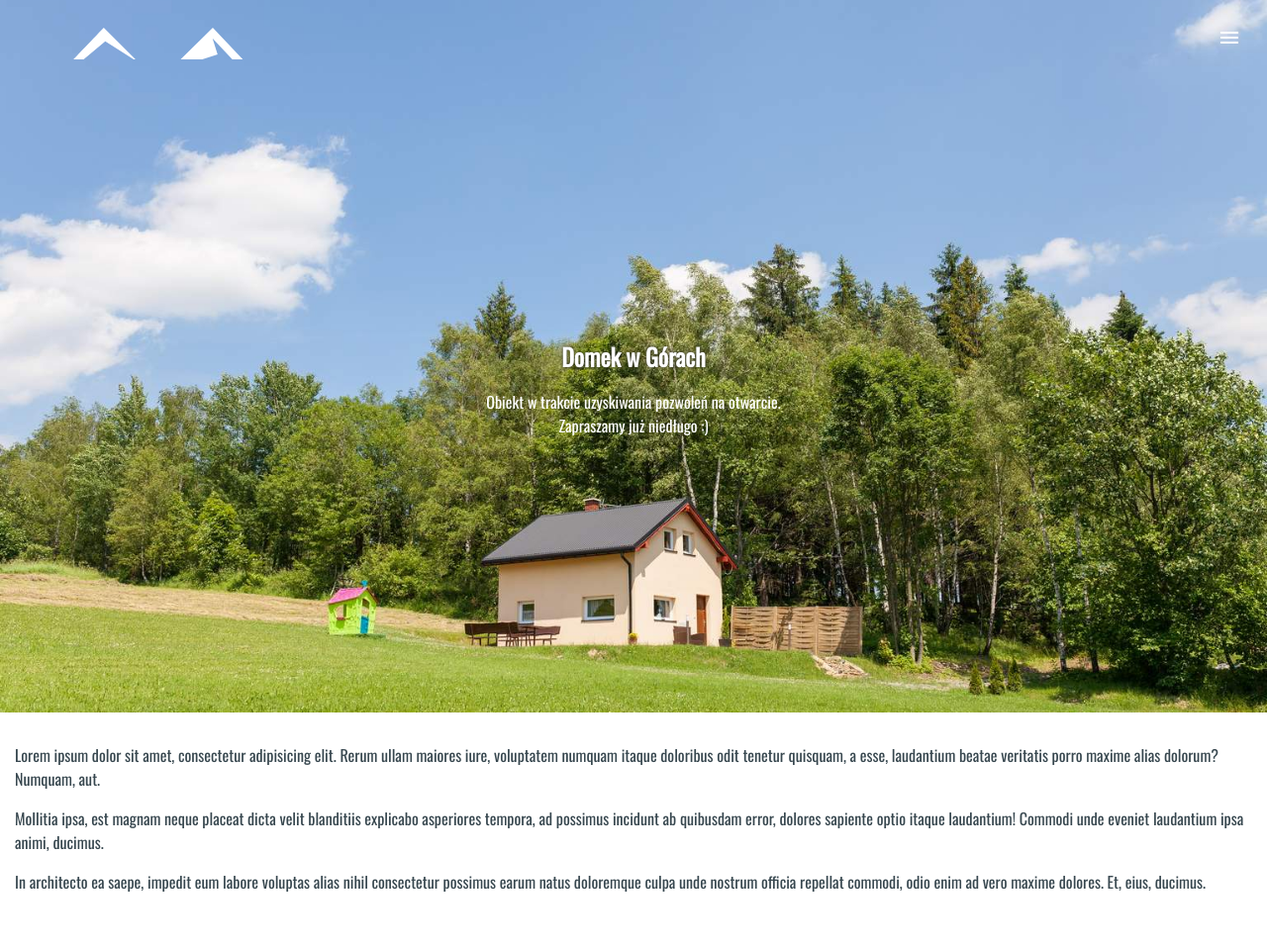
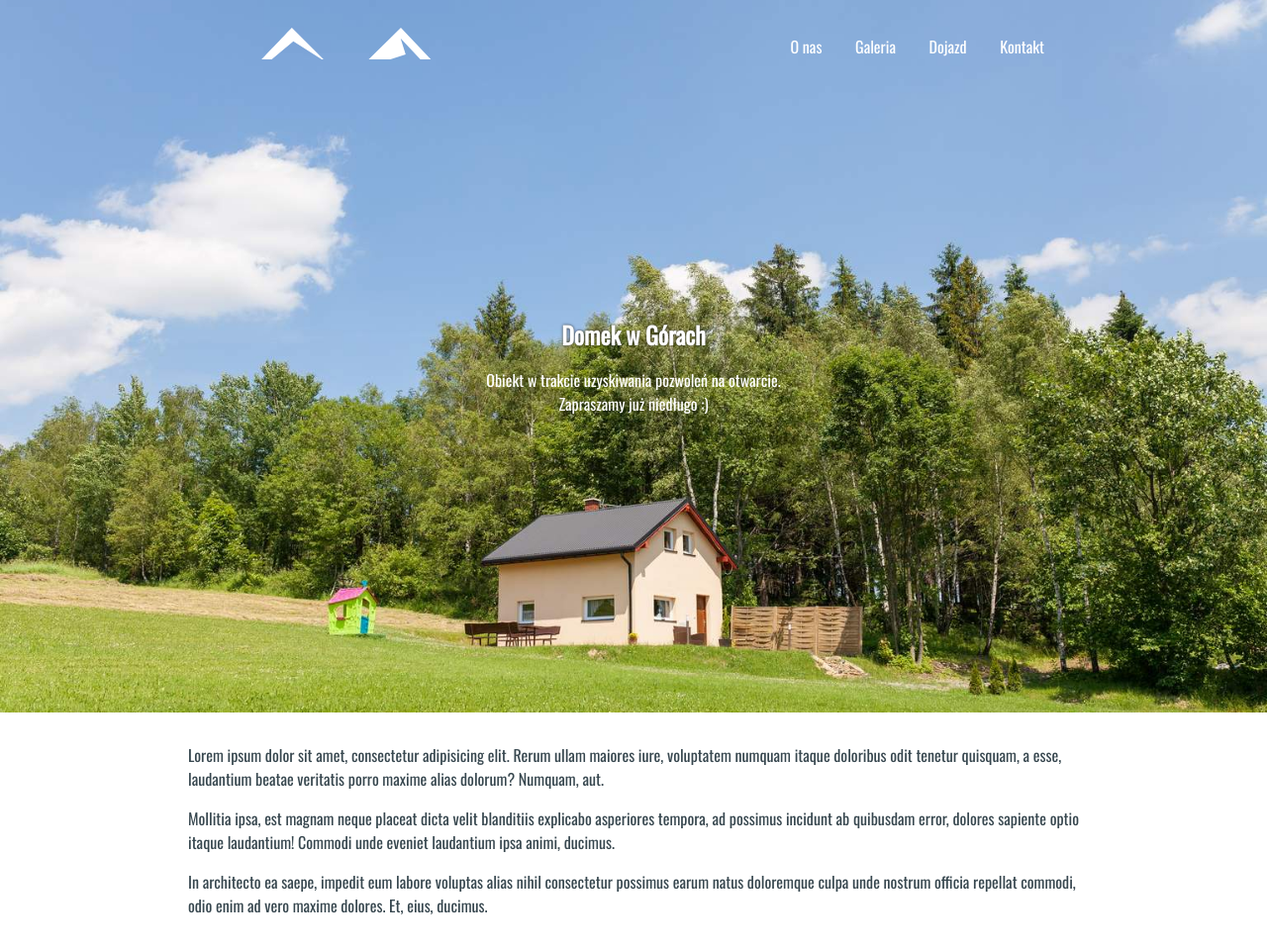
Before and after one commit to marekcieslar/DomekWGorach, a PHP site: page / in a window 1280 px wide. Shown: the whole page at 99% size. Before the commit the page ends 901 px from the top, so only its background shows below. Run offline with PHP 8.4, Linux system fonts and the light colour scheme.

Commit message:
article header ready

```diff
--- a/strona/index.html
+++ b/strona/index.html
@@ -21,10 +21,10 @@
         </a>
         <nav id="navigation" class="page-nav">
             <ul class="navigation-menu">
-                <li><a class="menu-item" href="#1">link 1</a></li>
-                <li><a class="menu-item" href="#2">link 2</a></li>
-                <li><a class="menu-item" href="#3">link 3</a></li>
-                <li><a class="menu-item" href="#4">link 4</a></li>
+                <li><a class="menu-item" href="#1">O nas</a></li>
+                <li><a class="menu-item" href="#2">Galeria</a></li>
+                <li><a class="menu-item" href="#3">Dojazd</a></li>
+                <li><a class="menu-item" href="#4">Kontakt</a></li>
             </ul>
             <button class="hamburger" id="hamburger">
                 <i class="material-icons menu-icon">menu</i>
@@ -38,20 +38,20 @@
                 <h2 class="article-title">Domek w Górach</h2>
                 <p class="article-lead">Obiekt w trakcie uzyskiwania pozwoleń na otwarcie.<br>Zapraszamy już niedługo :)</p>
             </header>
-        </article>
 
             <div class="article-content">
                 <p>Lorem ipsum dolor sit amet, consectetur adipisicing elit. Rerum ullam maiores iure, voluptatem numquam itaque
                     doloribus odit tenetur quisquam, a esse, laudantium beatae veritatis porro maxime alias dolorum? Numquam,
                     aut.
                 </p>
-            <p>Mollitia ipsa, est magnam neque placeat dicta velit blanditiis explicabo asperiores tempora, ad possimus incidunt
-                ab quibusdam error, dolores sapiente optio itaque laudantium! Commodi unde eveniet laudantium ipsa animi,
-                ducimus.
+                <p>Mollitia ipsa, est magnam neque placeat dicta velit blanditiis explicabo asperiores tempora, ad possimus
+                    incidunt ab quibusdam error, dolores sapiente optio itaque laudantium! Commodi unde eveniet laudantium
+                    ipsa animi, ducimus.
                 </p>
-            <p>In architecto ea saepe, impedit eum labore voluptas alias nihil consectetur possimus earum natus doloremque culpa
-                unde nostrum officia repellat commodi, odio enim ad vero maxime dolores. Et, eius, ducimus.</p>
+                <p>In architecto ea saepe, impedit eum labore voluptas alias nihil consectetur possimus earum natus doloremque
+                    culpa unde nostrum officia repellat commodi, odio enim ad vero maxime dolores. Et, eius, ducimus.</p>
             </div>
+        </article>
     </main>
 
     <script src="app.js"></script>
--- a/strona/style.css
+++ b/strona/style.css
@@ -45,6 +45,7 @@ body {
 .page-header .navigation-menu li {
     border-bottom: 1px #AAAAAA solid;
 }
+
 .page-header .navigation-menu li:first-child {
     padding-top: 35px;
 }
@@ -91,28 +92,80 @@ body {
 }
 
 .article {
-    background-image: url('img/header-background-0.jpg');
-    background-position: 50%;
-    background-attachment: fixed;
-    background-size: cover;
-    height: 90vh;
-    text-align: center;
     color: #FFFFFF;
 }
 
 .article .article-header {
-    position: absolute;
-    top: 50%;
-    left: 50%;
-    transform: translate(-50%, -50%);
-
+    background-image: url('img/header-background-0.jpg');
+    text-align: center;
+    background-position: 50%;
+    background-attachment: fixed;
+    background-size: cover;
+    width: 100vw;
+    height: 90vh;
+    padding-top: 40vh;
+    box-sizing: border-box;
 }
 
-.article-header .article-title h1, h2 {
+.article-header .article-title h1,
+h2 {
     margin: 0;
     text-shadow: 0px 0px 3px rgba(50, 50, 50, 1);
 }
 
 .article-content {
     padding: 15px;
+    color: #37474F;
+    max-width: 900px;
+
+margin: auto;
 }
+
+@media (min-width: 40em) {
+    .page-header {
+        margin: auto;
+        left: 0;
+        right: 0;
+        max-width: 900px;
+    }
+    .page-nav {
+        position: absolute;
+        top: 20px;
+        right: 20px;
+    }
+    .page-nav .hamburger {
+        display: none;
+    }
+
+    .page-nav .navigation-menu {
+        display: block;
+        padding: 0;
+        margin: 0;
+        position: relative;
+        background: none;
+        top: 0px;
+        left: 0;
+        opacity: 1.0;
+    }
+    .page-nav .navigation-menu li {
+        display: inline-block;
+        border: none;
+        padding: 0;
+    }
+    .page-nav .navigation-menu li:first-child {
+        padding: 0;
+    }
+    .page-nav .navigation-menu li:last-child {
+        border: none;
+        padding: 0;
+    }
+    .page-nav .navigation-menu a {
+        color: #FFFFFF;
+        border-radius: 10px;
+        transition: all 0.3s;
+    }
+    .page-nav .navigation-menu a:hover {
+        background-color: rgba(50, 50, 50, 0.5);
+        border-radius: 30px;
+    }
+}
```
Lines whose indentation alone changed are shown as unchanged.
